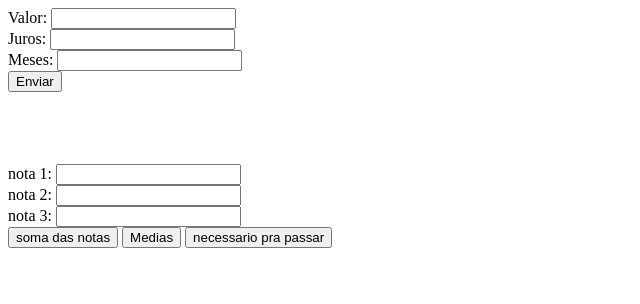
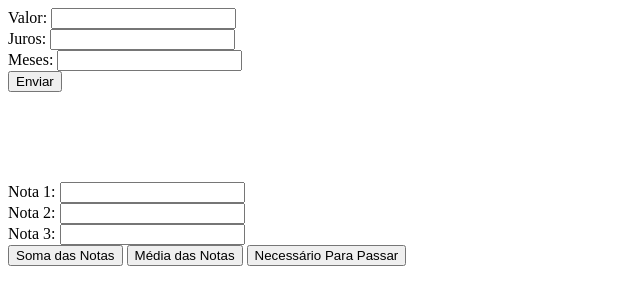
Before and after one commit to gabicassi/primeiroh_3t, a plain HTML site: page index.html in a window 1280 px wide. Shown: the whole page, without its empty margins (0-640 px from the left). Drawn offline with Linux system fonts and the light colour scheme.

Commit message:
aula 18/10

```diff
--- a/index.html
+++ b/index.html
@@ -15,13 +15,21 @@
    Meses: <input id="mes" type="text"><br>
    <button onclick="total()">Enviar</button>
 
-<br><br><br><br><br>
-nota 1: <input id="n1" type="text"><br>
-nota 2: <input id="n2" type="text"><br>
-nota 3: <input id="n3" type="text"><br>
-<button onclick="soma()">soma das notas</button>
-<button onclick="media()">Medias</button>
-<button onclick="necessario()">necessario pra passar</button>
+   <br> <br> <br> <br> <br>
+   <span id="resultado"></span><br>
+
+    Nota 1: <input id="n1" type="text"><br>
+    Nota 2: <input id="n2" type="text"><br>
+    Nota 3: <input id="n3" type="text"><br>
+
+    <button onclick="soma()">Soma das Notas</button>
+    <button onclick="média()">Média das Notas</button>
+    <button onclick="precisa()"> Necessário Para Passar</button>
+
+
+
+
+
 
 
 </body>
```
